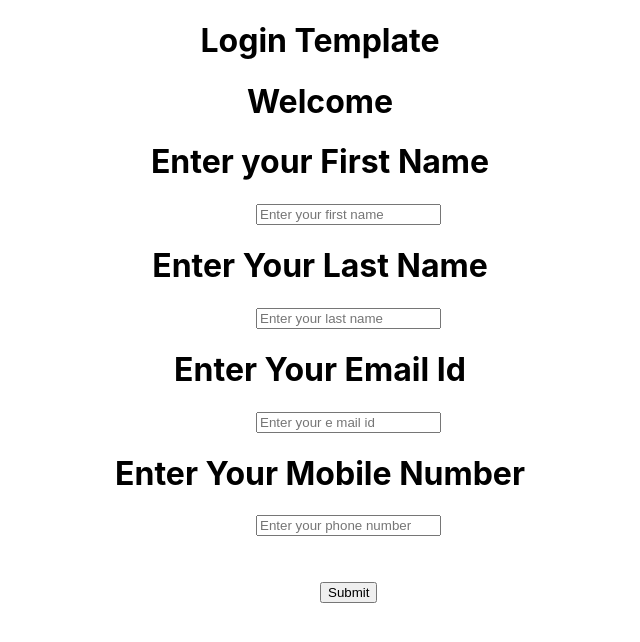
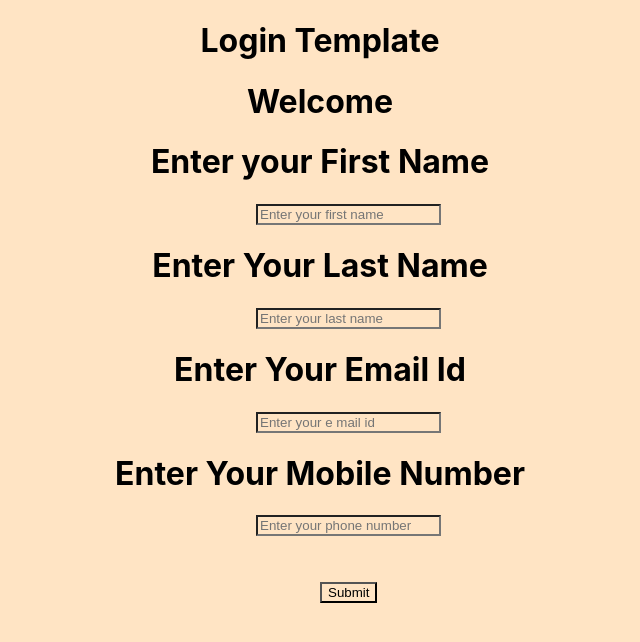
Before and after one commit to Ashutosh-Maurya-87/web-Application, a React (Create React App) app in the folder all login/: page / in a window 1280 px wide. Shown: the top 642 px of the page, without its empty margins (320-960 px from the left). Built offline with nearby package versions, Linux system fonts and the light colour scheme.

Commit message:
more-update-on-loginapp

```diff
--- a/all login/src/App.css
+++ b/all login/src/App.css
@@ -1,3 +1,6 @@
+*{
+  background-color: bisque;
+}
 h1{
   text-align: center;
 }
```
